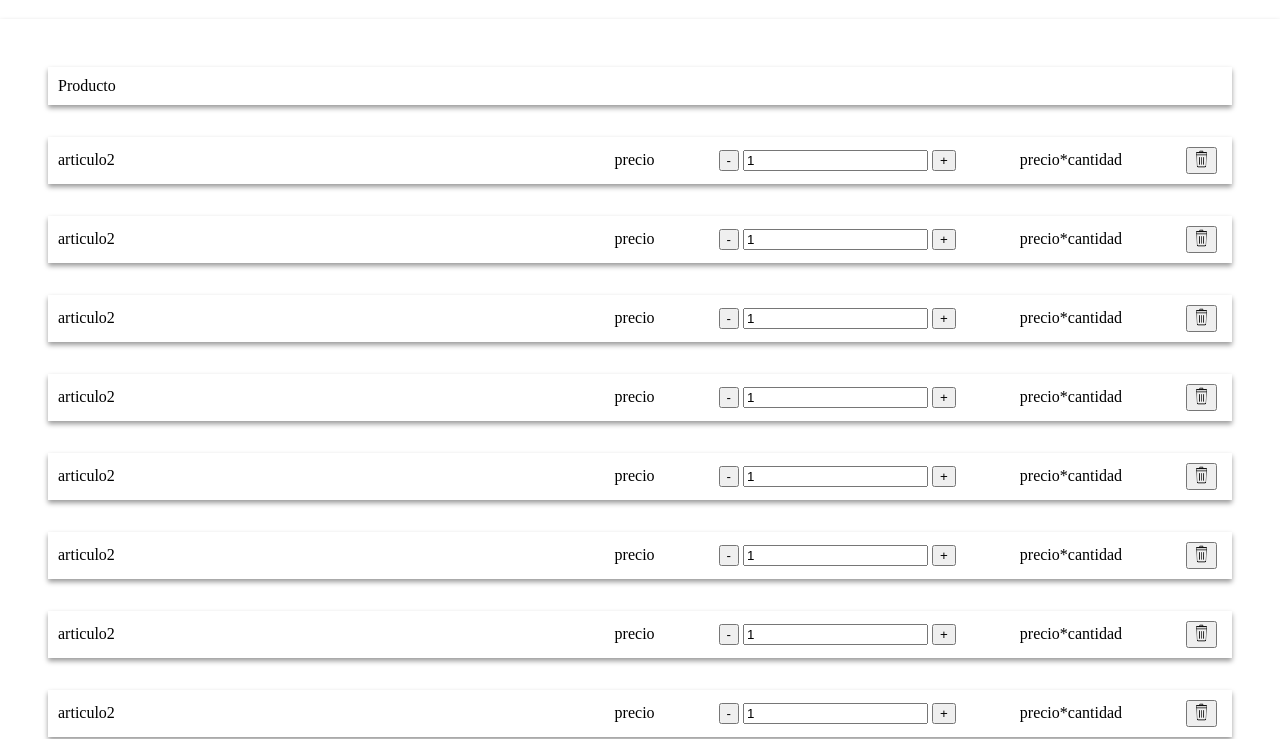
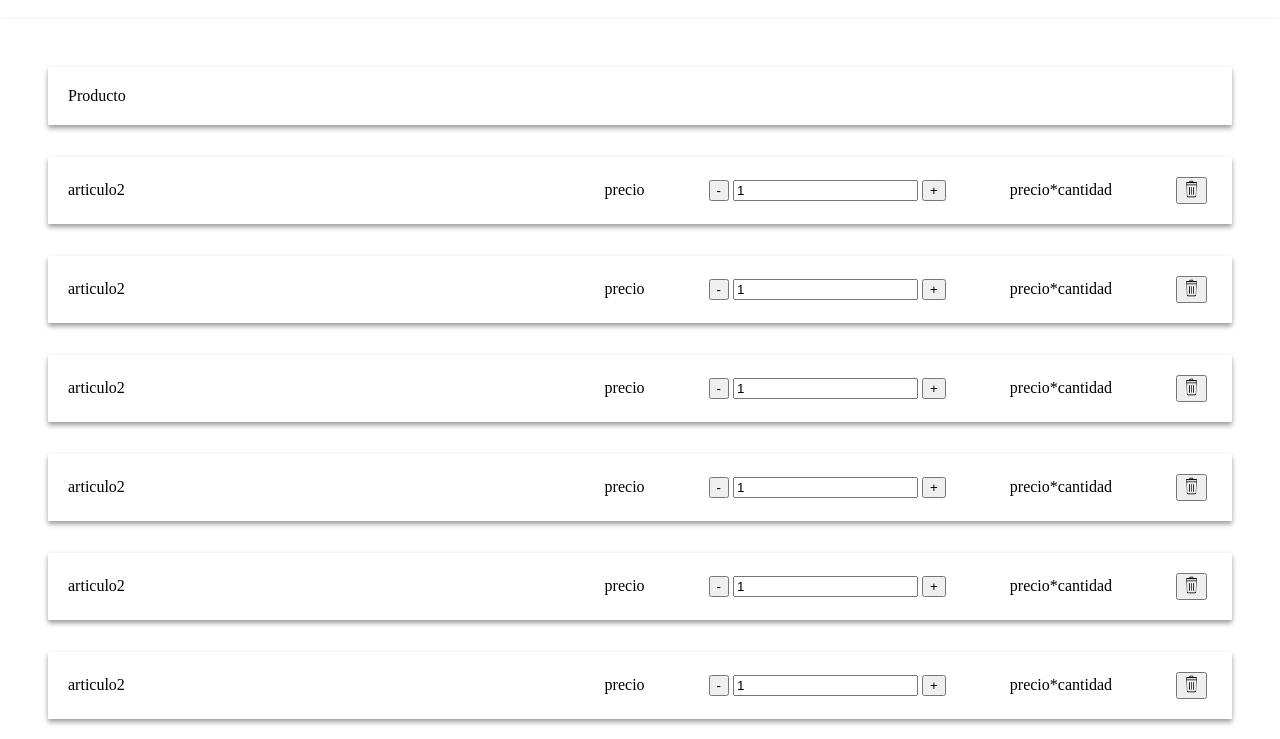
Before and after one commit to yo164/Proyecto-Final-lenguaje-de-marcas, a plain HTML site: page public/carrito.html in a window 1280 px wide. Shown: the part 61-800 px from the top of the page. Drawn offline with Linux system fonts and the light colour scheme.

Commit message:
sugerencia aspecto sevillano y jose

```diff
--- a/public/css/estilosCarrito.css
+++ b/public/css/estilosCarrito.css
@@ -18,7 +18,7 @@ h1 {
 
 .articulo {
         box-shadow: 0px 3px 5px rgba(0, 0, 0, 0.4);
-        padding: 10px;
+        padding: 20px;/* aumentar para intentar meter foto*/
         display: flex;
         align-items: center;
         justify-content: space-between;
```
